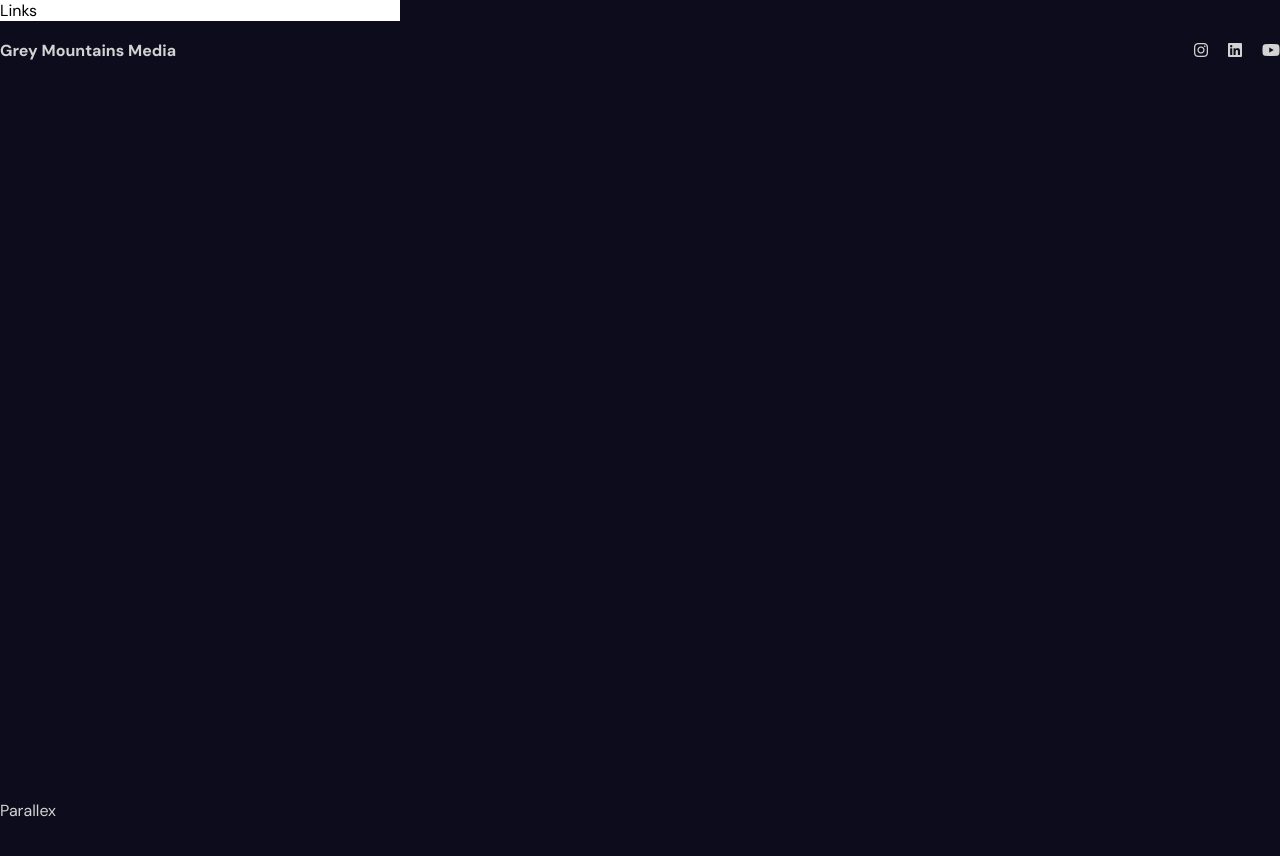
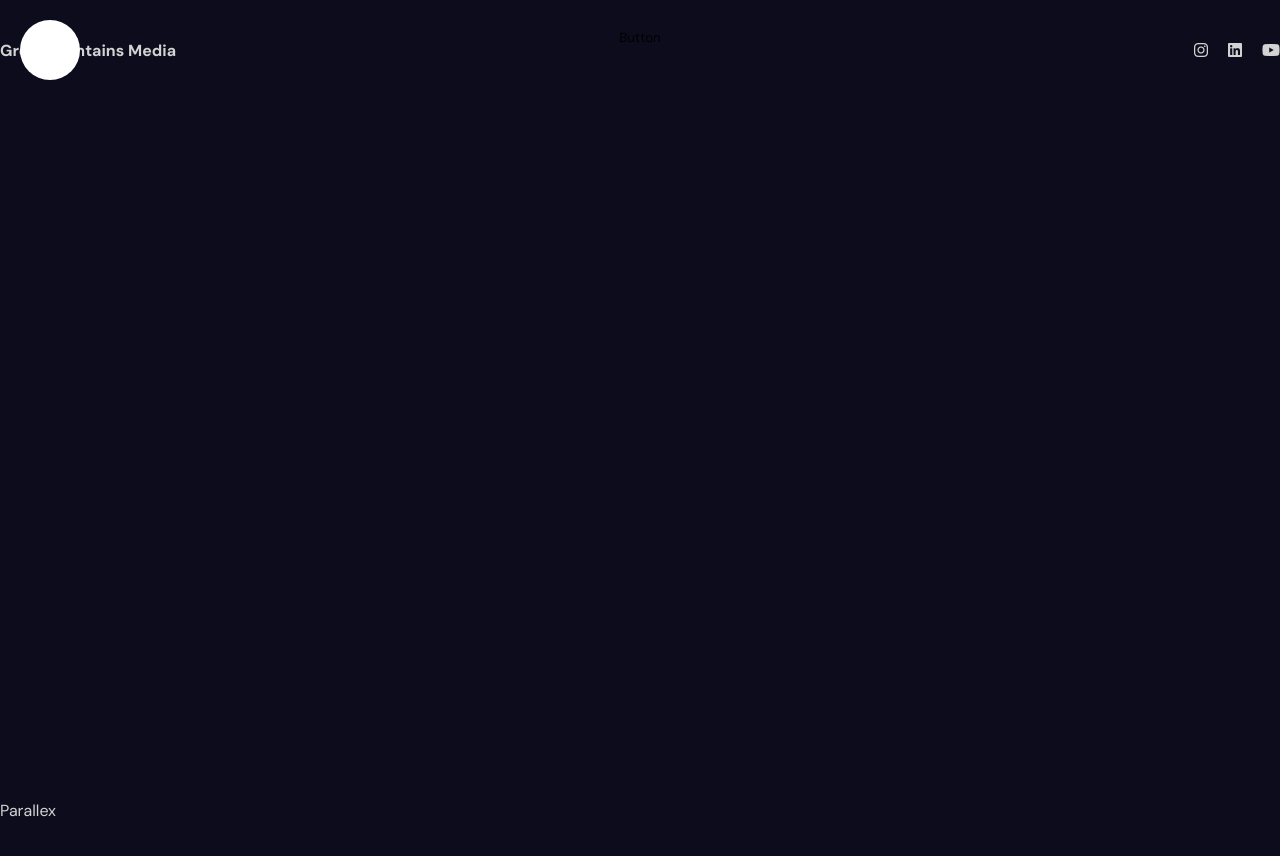
Before and after one commit to g00dguy87/greymountainsmedia, a React (Vite) app: page / in a window 1280 px wide. Shown: the top 856 px of the page. Built offline with nearby package versions, Linux system fonts and the light colour scheme.

Commit message:
Add files via upload

```diff
--- a/src/components/sidebar/Sidebar.jsx
+++ b/src/components/sidebar/Sidebar.jsx
@@ -1,18 +1,40 @@
 import "./sidebar.scss";
-import React from 'react';
-import toggleButton from "./toggleButton/toggleButton";
+import React, { useState } from 'react';
+import { motion } from 'framer-motion';
+import Links from "./links/Links";
+import ToggleButton from "./toggleButton/toggleButton";
 
 
 
  const Sidebar = () => {
-   return (
-     <div className="sidebar">
-       <div className="bg">
-        Links
-       </div>
-       <toggleButton/>
-     </div>
-   )
+
+    const [open,setOpen] = useState(false)
+
+    const variants = {
+        open:{
+            clipPath: "circle(1200px at 50px 50px)",
+            transition:{
+                type:"spring",
+                stiffness:20,
+            }
+        },
+        closed: {
+            clipPath: "circle(30px at 50px 50px",
+            transition: {
+                delay: 0.5,
+                type:"spring",
+                stiffness: 400,
+                damping: 40,
+            }
+        }
+    }
+
+    return <motion.div className="sidebar" animate={open ? "open" : "closed"}>
+       <motion.div className="bg" variants={variants}>
+        <Links/>
+       </motion.div>
+       <ToggleButton setOpen={setOpen}/>
+     </motion.div>
  }
 
  export default Sidebar
--- a/src/components/sidebar/links/Links.jsx
+++ b/src/components/sidebar/links/Links.jsx
@@ -0,0 +1,11 @@
+import React from 'react'
+
+const Links = () => {
+  return (
+    <div>
+
+    </div>
+  )
+}
+
+export default Links
--- a/src/components/sidebar/sidebar.scss
+++ b/src/components/sidebar/sidebar.scss
@@ -11,6 +11,7 @@
         position: fixed;
         top: 0;
         left: 0;
+        bottom: 0;
         width: 400px;
         background: white;
 
--- a/src/components/sidebar/toggleButton/ToggleButton.jsx
+++ b/src/components/sidebar/toggleButton/ToggleButton.jsx
@@ -1,11 +1,11 @@
 import React from 'react'
 
-const toggleButton = () => {
+const ToggleButton = ({setOpen}) => {
   return (
-    <button>
+    <button onClick={() => setOpen((prev) = !prev)}>
         Button
     </button>
   )
 }
 
-export default toggleButton
+export default ToggleButton
```
